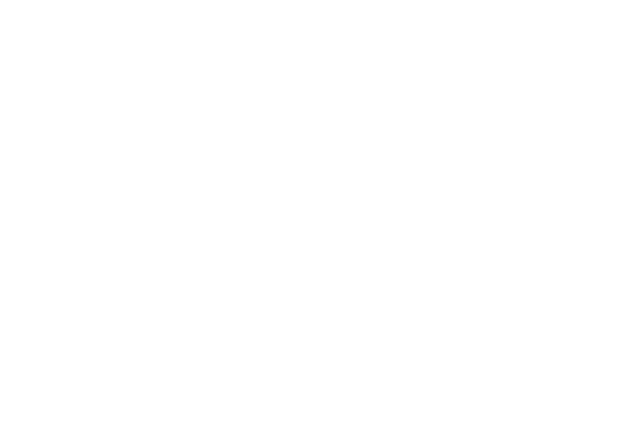
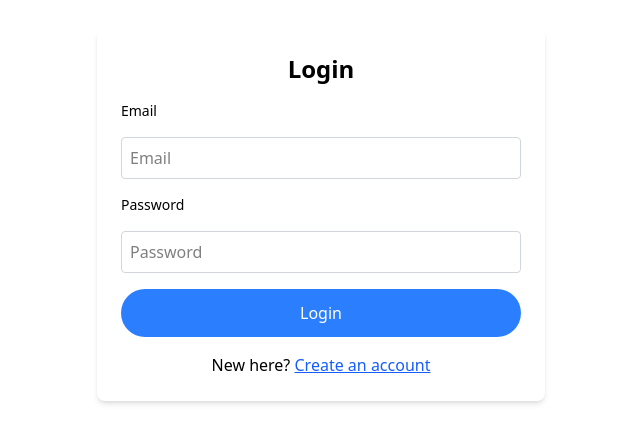
Before and after one commit to dot-jayson/events-platform, a React (Vite) app: page /auth in a window 1280 px wide. Before the commit this address had no page. Shown: the part 185-628 px from the top of the page, without its empty margins (319-959 px from the left). Built offline with nearby package versions, Linux system fonts and the light colour scheme; no server answers.

Commit message:
added firebase config

```diff
--- a/package.json
+++ b/package.json
@@ -11,6 +11,7 @@
   },
   "dependencies": {
     "@tailwindcss/vite": "^4.1.3",
+    "firebase": "^11.6.0",
     "react": "^19.0.0",
     "react-dom": "^19.0.0",
     "react-router-dom": "^7.5.0",
--- a/src/App.tsx
+++ b/src/App.tsx
@@ -1,6 +1,7 @@
 import { BrowserRouter as Router, Route, Routes } from 'react-router-dom'
 import EventList from './pages/EventList'
 import CreateEvent from './pages/CreateEvent'
+import Auth from './pages/Auth'
 
 function App() {
   return (
@@ -9,6 +10,10 @@
         <Route
           path="/"
           element={<EventList />}
+        />
+        <Route
+          path="/auth"
+          element={<Auth />}
         />
         <Route
           path="create-event"
--- /dev/null
+++ b/src/components/AuthForm.tsx
@@ -0,0 +1,167 @@
+import { useState } from 'react'
+import { auth, db } from '../lib/firebase'
+import { FirebaseError } from 'firebase/app'
+import {
+  createUserWithEmailAndPassword,
+  signInWithEmailAndPassword,
+} from 'firebase/auth'
+import { doc, setDoc } from 'firebase/firestore'
+
+const AuthForm = () => {
+  const [isLogin, setIsLogin] = useState(true)
+  const [email, setEmail] = useState('')
+  const [password, setPassword] = useState('')
+  const [firstName, setFirstName] = useState('')
+  const [lastName, setLastName] = useState('')
+  const [loading, setLoading] = useState(false)
+  const [error, setError] = useState<string | null>(null)
+
+  const handleSubmit = async (e: React.FormEvent) => {
+    e.preventDefault()
+    setLoading(true)
+    setError(null)
+
+    try {
+      if (isLogin) {
+        await signInWithEmailAndPassword(auth, email, password)
+        console.log('Logged in successfully')
+        setEmail('')
+        setPassword('')
+      } else {
+        const userCredential = await createUserWithEmailAndPassword(
+          auth,
+          email,
+          password
+        )
+        console.log('Account created')
+
+        const user = userCredential.user
+
+        await setDoc(doc(db, 'users', user.uid), {
+          email: email,
+          first_name: firstName,
+          last_name: lastName,
+          role: 'user',
+        })
+
+        setEmail('')
+        setPassword('')
+        setFirstName('')
+        setLastName('')
+      }
+    } catch (err) {
+      if (err instanceof FirebaseError) {
+        setError(err.message) // Show Firebase error if failed
+      } else {
+        setError('An unexpected error occurred.')
+      }
+    } finally {
+      setLoading(false)
+    }
+  }
+
+  return (
+    <div className="w-full max-w-md bg-white p-6 rounded-lg shadow-md">
+      <h2 className="text-2xl font-semibold text-center mb-4">
+        {isLogin ? 'Login' : 'Sign Up'}
+      </h2>
+
+      {error && (
+        <div className="bg-red-100 text-red-600 p-2 mb-4 rounded">{error}</div>
+      )}
+
+      <form
+        onSubmit={handleSubmit}
+        className="space-y-4"
+      >
+        <label
+          htmlFor="email"
+          className="block text-sm font-medium"
+        >
+          Email
+        </label>
+        <input
+          id="email"
+          type="email"
+          placeholder="Email"
+          value={email}
+          onChange={(e) => setEmail(e.target.value)}
+          className="w-full p-2 border border-gray-300 rounded"
+          required
+        />
+        {/* Add First Name and Last Name Fields only for Signup */}
+        {!isLogin && (
+          <>
+            <label
+              htmlFor="firstName"
+              className="block text-sm font-medium"
+            >
+              First Name
+            </label>
+            <input
+              id="firstName"
+              type="text"
+              placeholder="First Name"
+              value={firstName}
+              onChange={(e) => setFirstName(e.target.value)}
+              className="w-full p-2 border border-gray-300 rounded"
+              required
+            />
+
+            <label
+              htmlFor="lastName"
+              className="block text-sm font-medium"
+            >
+              Last Name
+            </label>
+            <input
+              id="lastName"
+              type="text"
+              placeholder="Last Name"
+              value={lastName}
+              onChange={(e) => setLastName(e.target.value)}
+              className="w-full p-2 border border-gray-300 rounded"
+              required
+            />
+          </>
+        )}
+        <label
+          htmlFor="password"
+          className="block text-sm font-medium"
+        >
+          Password
+        </label>
+        <input
+          id="password"
+          type="password"
+          placeholder="Password"
+          value={password}
+          onChange={(e) => setPassword(e.target.value)}
+          className="w-full p-2 border border-gray-300 rounded"
+          required
+        />
+
+        <button
+          type="submit"
+          disabled={loading}
+          className="w-full py-3 px-4 bg-blue-500 text-white rounded-full hover:bg-blue-600"
+        >
+          {loading ? 'Submitting...' : isLogin ? 'Login' : 'Sign Up'}
+        </button>
+      </form>
+
+      <div className="text-center mt-4">
+        {isLogin ? 'New here?' : 'Already have an account?'}{' '}
+        <button
+          type="button"
+          onClick={() => setIsLogin((prev) => !prev)}
+          className="text-blue-600 underline"
+        >
+          {isLogin ? 'Create an account' : 'Login instead'}
+        </button>
+      </div>
+    </div>
+  )
+}
+
+export default AuthForm
--- /dev/null
+++ b/src/lib/firebase.ts
@@ -0,0 +1,20 @@
+import { initializeApp } from 'firebase/app'
+import { getAuth } from 'firebase/auth'
+import { getFirestore } from 'firebase/firestore'
+
+const firebaseConfig = {
+  apiKey: import.meta.env.VITE_FIREBASE_API_KEY,
+  authDomain: import.meta.env.VITE_FIREBASE_AUTH_DOMAIN,
+  projectId: import.meta.env.VITE_FIREBASE_PROJECT_ID,
+  storageBucket: import.meta.env.VITE_FIREBASE_STORAGE_BUCKET,
+  messagingSenderId: import.meta.env.VITE_FIREBASE_MESSAGING_SENDER_ID,
+  appId: import.meta.env.VITE_FIREBASE_APP_ID,
+  measurementId: import.meta.env.VITE_FIREBASE_MEASUREMENT_ID,
+}
+
+// Initialize Firebase
+const app = initializeApp(firebaseConfig)
+
+export const auth = getAuth(app)
+export const db = getFirestore(app)
+export default app
--- /dev/null
+++ b/src/pages/Auth.tsx
@@ -0,0 +1,11 @@
+import AuthForm from '../components/AuthForm'
+
+const Auth = () => {
+  return (
+    <div className="min-h-screen flex items-center justify-center">
+      <AuthForm />
+    </div>
+  )
+}
+
+export default Auth
--- a/src/pages/CreateEvent.tsx
+++ b/src/pages/CreateEvent.tsx
@@ -1,6 +1,9 @@
 import { useState } from 'react'
 
 const CreateEvent = () => {
+  // Loading state
+  const [loading, setLoading] = useState(false)
+
   const [title, setTitle] = useState('')
   const [description, setDescription] = useState('')
   const [date, setDate] = useState('')
@@ -9,14 +12,21 @@
 
   const handleSubmit = (e: React.FormEvent) => {
     e.preventDefault()
-    // Add event to data, log for now
+    setLoading(true)
+    // Simulate an API call or data processing delay
+    setTimeout(() => {
       console.log({ title, description, date, location, imageURL })
+
       // Reset form
       setTitle('')
       setDescription('')
       setDate('')
       setLocation('')
       setImageURL('')
+
+      // Reset loading state after submission
+      setLoading(false)
+    }, 2000) // Simulating a delay of 2 seconds (replace with actual API call)
   }
 
   return (
@@ -76,6 +86,7 @@
           Location
         </label>
         <input
+          id="location"
           type="text"
           placeholder="Location"
           value={location}
@@ -103,7 +114,7 @@
           rounded-full hover:bg-blue-600 focus:outline-none focus:ring-2
           focus:ring-blue-500 focus:ring-opacity-50"
         >
-          Create Event
+          {loading ? <span>Submitting...</span> : <span>Create Event</span>}
         </button>
       </form>
     </div>
```
Also changed, not shown: 2 other files (tests, documents, lock files or other folders). Lines whose indentation alone changed are shown as unchanged.
